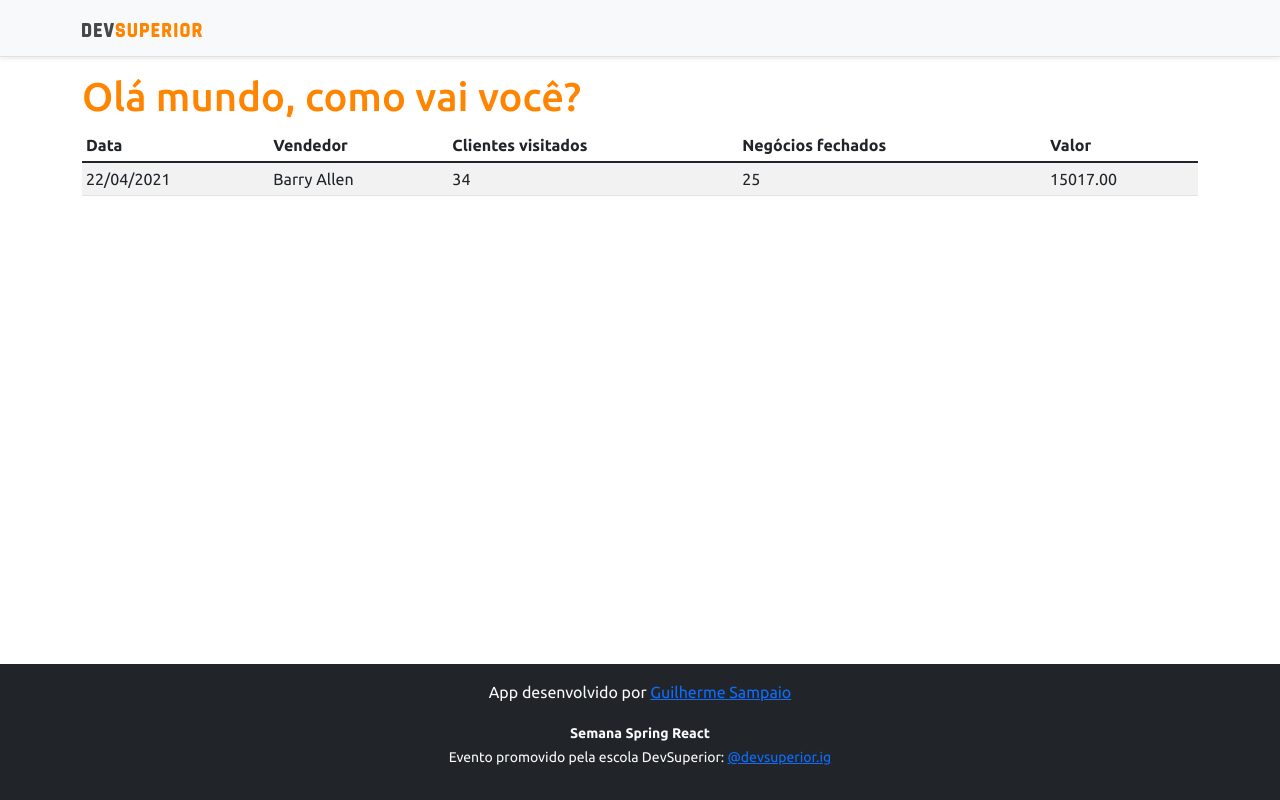
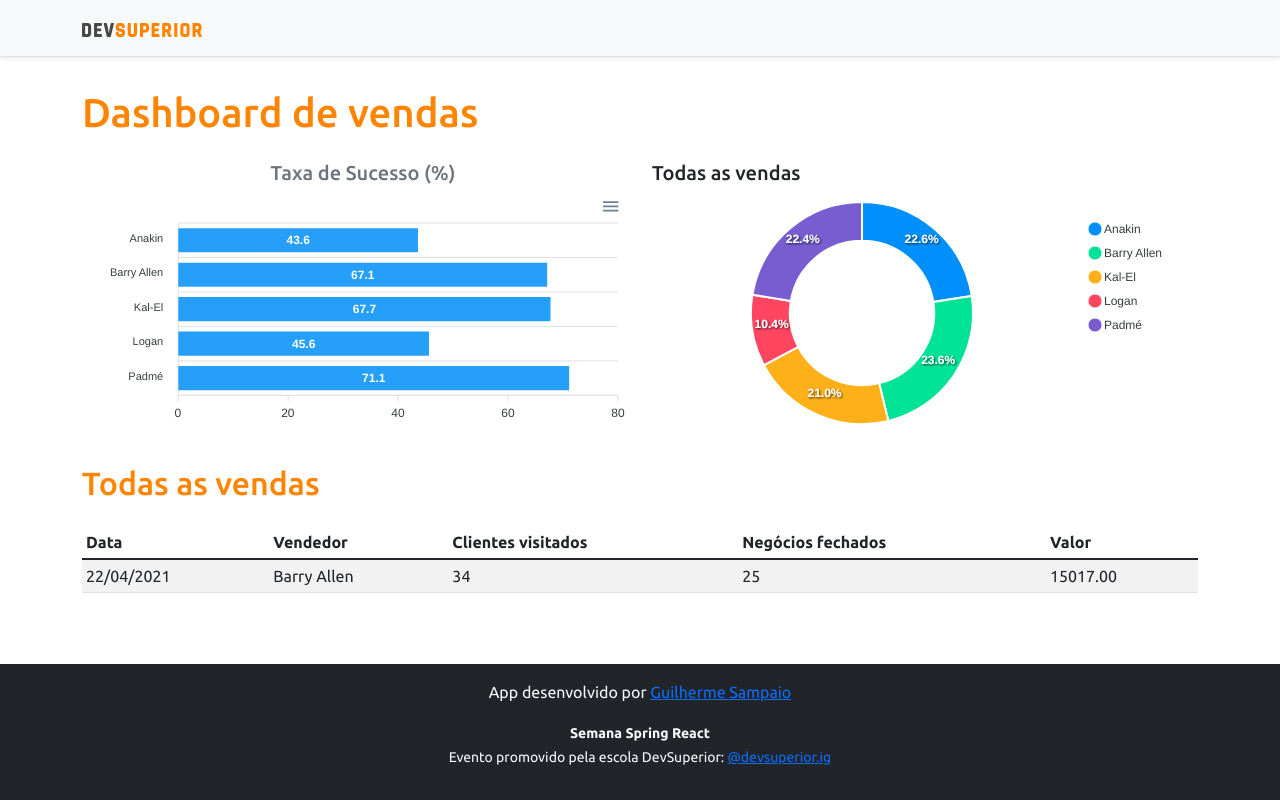
Before and after one commit to Magalercio/projeto-sds4, a React (Create React App) app in the folder frontend/: page / in a window 1280 px wide. Built offline with nearby package versions, Linux system fonts and the light colour scheme.

Commit message:
Static charts

```diff
--- a/frontend/package.json
+++ b/frontend/package.json
@@ -11,8 +11,10 @@
     "@types/node": "^12.0.0",
     "@types/react": "^17.0.0",
     "@types/react-dom": "^17.0.0",
+    "apexcharts": "^3.28.1",
     "bootstrap": "^5.1.1",
     "react": "^17.0.2",
+    "react-apexcharts": "^1.3.9",
     "react-dom": "^17.0.2",
     "react-scripts": "4.0.3",
     "typescript": "^4.1.2",
--- a/frontend/src/App.tsx
+++ b/frontend/src/App.tsx
@@ -1,19 +1,36 @@
 import DataTable from "components/DataTable";
 import Footer from "components/Footer";
 import NavBar from "components/NavBar";
+import BarChart from "components/BarChart";
+import DonutChart from "components/DonutChart";
 
 function App() {
   return (
     <>
       <NavBar />
-      <div className= 'container' >
-        <h1 className="text-primary">Olá mundo, como vai você?</h1>
-        <DataTable/>
+      <div className='container' >
+        <h1 className="text-primary py-3">Dashboard de vendas</h1>
+        <div className="row px-3">
+          <div className="col-sm-6">
+            <h5 className= "text-center text-secondary"> Taxa de Sucesso (%) </h5>
+            <BarChart />
+            </div>
+          <div className="col-sm-6">
+            <h5> Todas as vendas </h5>
+            <DonutChart />
 
-      </div>
-      <Footer/>
-    </>
-  );
+          </div>
+          </div>
+<div className="py-3">
+  <h2 className="text-primary">Todas as vendas</h2>
+</div>
+
+          <DataTable />
+
+        </div>
+        <Footer />
+      </>
+      );
 }
 
-export default App;
+      export default App;
--- /dev/null
+++ b/frontend/src/components/BarChart/index.tsx
@@ -0,0 +1,33 @@
+import Chart from 'react-apexcharts'
+
+function BarChart() {
+    const options = {
+        plotOptions: {
+            bar: {
+                horizontal: true,
+            }
+        },
+    };
+
+    const mockData = {
+        labels: {
+            categories: ['Anakin', 'Barry Allen', 'Kal-El', 'Logan', 'Padmé']
+        },
+        series: [
+            {
+                name: "% Sucesso",
+                data: [43.6, 67.1, 67.7, 45.6, 71.1]
+            }
+        ]
+    };
+    return (
+        <Chart
+            options={{ ...options, xaxis: mockData.labels }}
+            series={mockData.series}
+            type="bar"
+            height="240"
+        />
+    );
+}
+
+export default BarChart;
--- /dev/null
+++ b/frontend/src/components/DonutChart/index.tsx
@@ -0,0 +1,25 @@
+import Chart from 'react-apexcharts'
+
+function DonutChart() {
+    const mockData = {
+        series: [477138, 499928, 444867, 220426, 473088],
+        labels: ['Anakin', 'Barry Allen', 'Kal-El', 'Logan', 'Padmé']
+    }
+
+    const options = {
+        legend: {
+            show: true
+        }
+
+    };
+    return (
+        <Chart
+            options={{ ...options, labels: mockData.labels }}
+            series={mockData.series}
+            type="donut"
+            height="240"
+        />
+    );
+}
+
+export default DonutChart;
```
Also changed, not shown: 1 other file (tests, documents, lock files or other folders).
